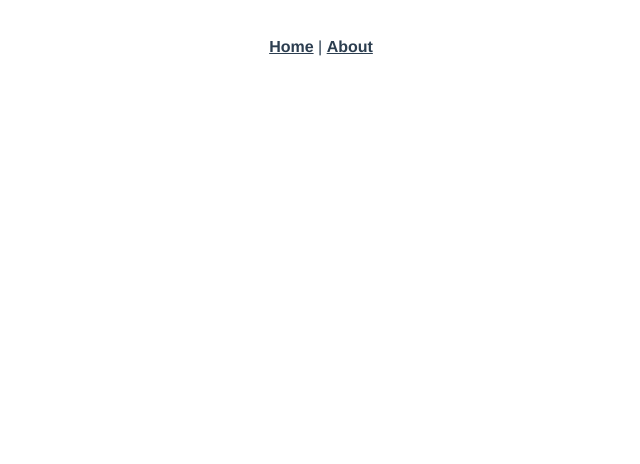
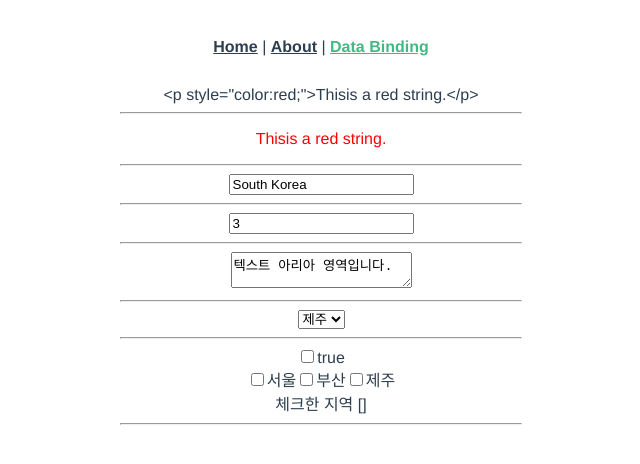
Before and after one commit to gaebaljoah/practiceVueJs, a Vue app in the folder vue-project/: page /databinding in a window 1280 px wide. Before the commit this address had no page. Shown: the top 464 px of the page, without its empty margins (319-959 px from the left). Built offline with nearby package versions, Linux system fonts and the light colour scheme.

Commit message:
데이터 바인딩 연습

```diff
--- a/vue-project/src/App.vue
+++ b/vue-project/src/App.vue
@@ -1,7 +1,8 @@
 <template>
   <nav>
     <router-link to="/">Home</router-link> |
-    <router-link to="/about">About</router-link>
+    <router-link to="/about">About</router-link> |
+    <router-link to="/databinding">Data Binding</router-link>
   </nav>
   <router-view/>
 </template>
--- a/vue-project/src/router/index.js
+++ b/vue-project/src/router/index.js
@@ -1,5 +1,6 @@
 import { createRouter, createWebHistory } from 'vue-router'
 import HomeView from '../views/HomeView.vue'
+import DataBinding from '../views/DataBinding.vue'
 
 const routes = [
   {
@@ -14,6 +15,11 @@ const routes = [
     // this generates a separate chunk (about.[hash].js) for this route
     // which is lazy-loaded when the route is visited.
     component: () => import(/* webpackChunkName: "about" */ '../views/AboutView.vue')
+  },
+  {
+    path: '/databinding',
+    name: 'DataBinding',
+    component: DataBinding
   }
 ]
 
--- a/vue-project/src/views/AboutView.vue
+++ b/vue-project/src/views/AboutView.vue
@@ -1,5 +1,6 @@
 <template>
-  <div class="about">
-    <h1>This is an about page</h1>
-  </div>
+  <h1>This is about page</h1>
 </template>
+<script>
+export default {}
+</script>
--- /dev/null
+++ b/vue-project/src/views/DataBinding.vue
@@ -0,0 +1,40 @@
+<template>
+    <div>
+        <div>{{htmlString}}</div><hr/>
+        <div v-html ="htmlString"></div><hr/>
+        <input type="text" v-model="valueModel"/><hr/>
+        <input type="number" v-model.number="numberModel"/><hr/>
+        <textarea v-model="message"></textarea><hr/>
+        <select v-model="city">
+            <option value="02">서울</option>
+            <option value="21">부산</option>
+            <option value="064">제주</option>
+        </select><hr/>
+        <label><input type="checkbox" v-model="checked" true-value="yes" false-value="no">{{ checked }}</label><br/>
+        <label><input type="checkbox" v-model="checkedList" value="서울"/>서울</label>
+        <label><input type="checkbox" v-model="checkedList" value="부산"/>부산</label>
+        <label><input type="checkbox" v-model="checkedList" value="제주"/>제주</label>
+        <br/>
+        <span>체크한 지역 {{ checkedList }}</span><hr/>
+    </div>
+</template>
+<script>
+export default {
+  data() {
+    return {
+        htmlString: '<p style="color:red;">Thisis a red string.</p>',
+        valueModel: 'South Korea',
+        numberModel: 3,
+        message: "텍스트 아리아 영역입니다.",
+        city:"064",
+        checked:"true",
+        checkedList:[]
+    };
+  }
+}
+</script>
+<style>
+hr {
+    width:400px;
+}
+</style>
```
